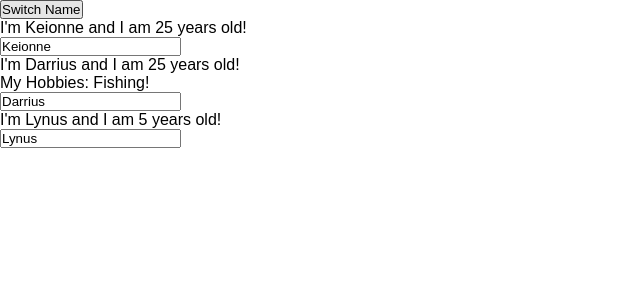
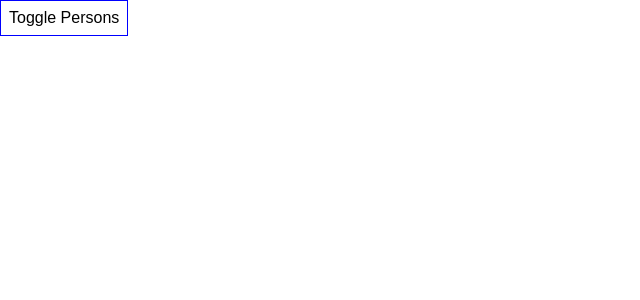
Before and after one commit to KeionneDerousselle/react-udemy-max, a React app: page / in a window 1280 px wide. Shown: the top 300 px of the page, without its empty margins (0-640 px from the left). Built offline with nearby package versions, Linux system fonts and the light colour scheme.

Commit message:
PDE-2915 conditionals

```diff
--- a/src/App.js
+++ b/src/App.js
@@ -34,9 +34,9 @@ const app = () => {
     persons: [ { name: 'Keionne', age: 25 }, { name: 'Darrius', age: 25 }, { name: 'Lynus', age: 5 } ]
   })
 
-  // const [ otherState, setOtherState ] = useState({
-  //   other: 'some other value'
-  // })
+  const [ showPersonsState, setShowPersonsState ] = useState({
+    showPersons: false
+  })
 
     const switchNameHandler = newName => {
     setPersonsState({
@@ -55,11 +55,23 @@ const app = () => {
       }))
     })
   }
-  // The bind syntax is more performant than anonymous function calls
 
-  return (
+  const togglePersonsHandler = () => {
+    setShowPersonsState({
+      showPersons: !showPersonsState.showPersons
+    })
+  }
+
+  const style = {
+    backgroundColor: 'white',
+    font: 'inherit',
+    border: '1px solid blue',
+    padding: '8px',
+    pointer: 'cursor'
+  }
+
+  const persons = showPersonsState.showPersons ?
     <div>
-      <button onClick={switchNameHandler}>Switch Name</button>
     <Person
       name={personsState.persons[0].name}
       age={personsState.persons[0].age}
@@ -77,6 +89,19 @@ const app = () => {
       age={personsState.persons[2].age}
       click={() => switchNameHandler('Lynus')}
       changed={nameChangedHandler} />
+  </div> :
+  null
+
+  // The bind syntax is more performant than anonymous function calls
+
+  return (
+    <div>
+      <button
+        style={style}
+        onClick={togglePersonsHandler}>
+          Toggle Persons
+      </button>
+      { persons }
     </div>
   )
 }
--- /dev/null
+++ b/src/Person/Person.css
@@ -0,0 +1,8 @@
+.Person {
+  width: 60%;
+  margin: 16px auto;
+  border: 1px solid #eee;
+  box-shadow: 0 2px 3px #ccc;
+  padding: 16px;
+  text-align: center;
+}
--- a/src/Person/Person.js
+++ b/src/Person/Person.js
@@ -2,9 +2,10 @@
 /* eslint-disable jsx-a11y/no-noninteractive-element-interactions */
 /* eslint-disable react/prop-types */
 import React from 'react'
+import './Person.css'
 
 const person = ({ name, age, children, click, changed }) => (
-    <div>
+    <div className="Person">
       <p onClick={click}>I&apos;m { name } and I am { age } years old!</p>
       <p>{ children }</p>
       <input type="text" name="" id="" onChange={changed} value={name} />
--- a/webpack.common.js
+++ b/webpack.common.js
@@ -27,9 +27,9 @@ module.exports = {
             loader: 'css-loader',
             options: {
               importLoaders: 1,
-              modules: {
-                localIdentName: '[name]__[local]__[hash:base64:5]'
-              }
+              // modules: {
+              //   localIdentName: '[name]__[local]__[hash:base64:5]'
+              // }
             }
           },
 
```
Lines whose indentation alone changed are shown as unchanged.
